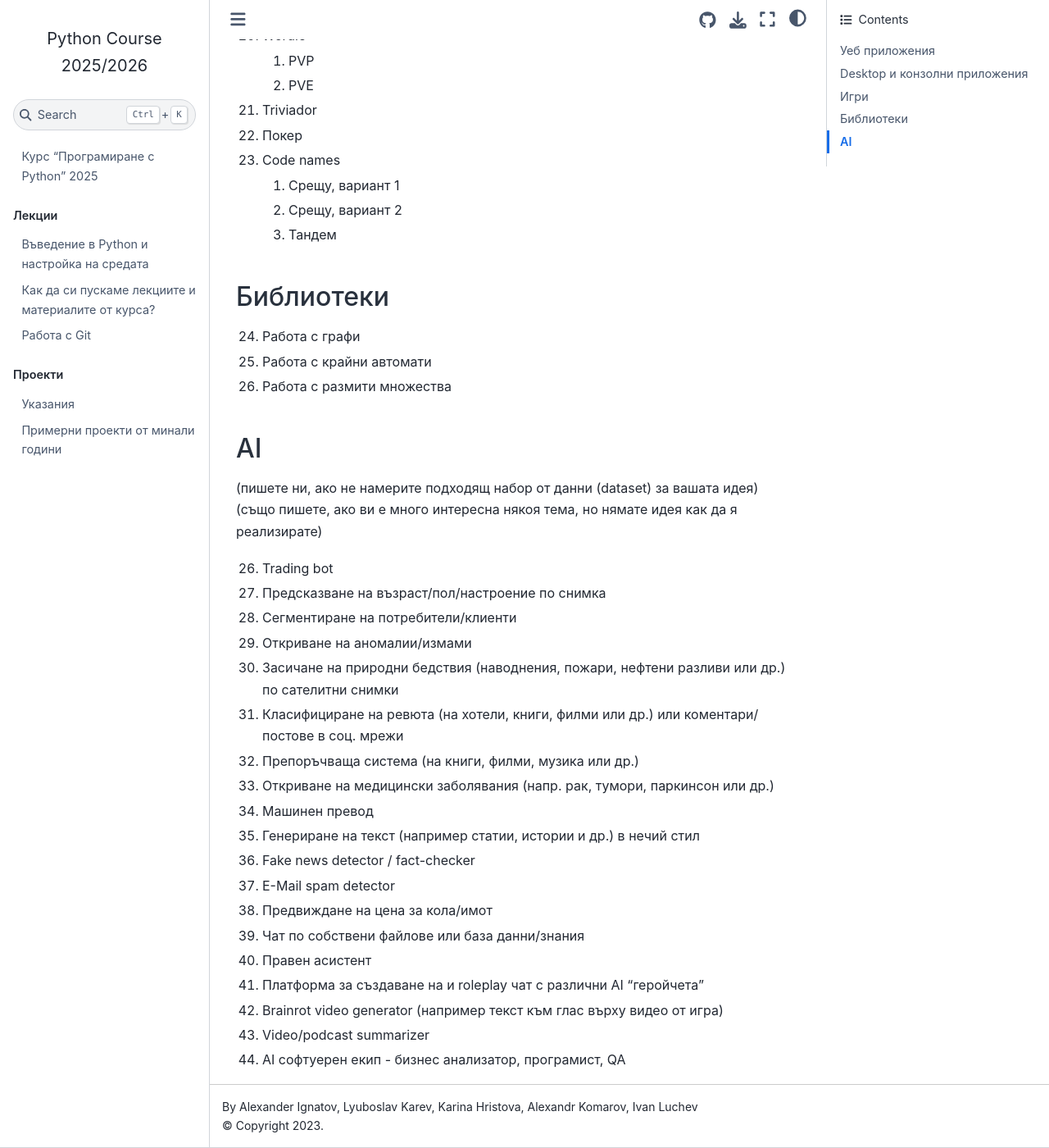
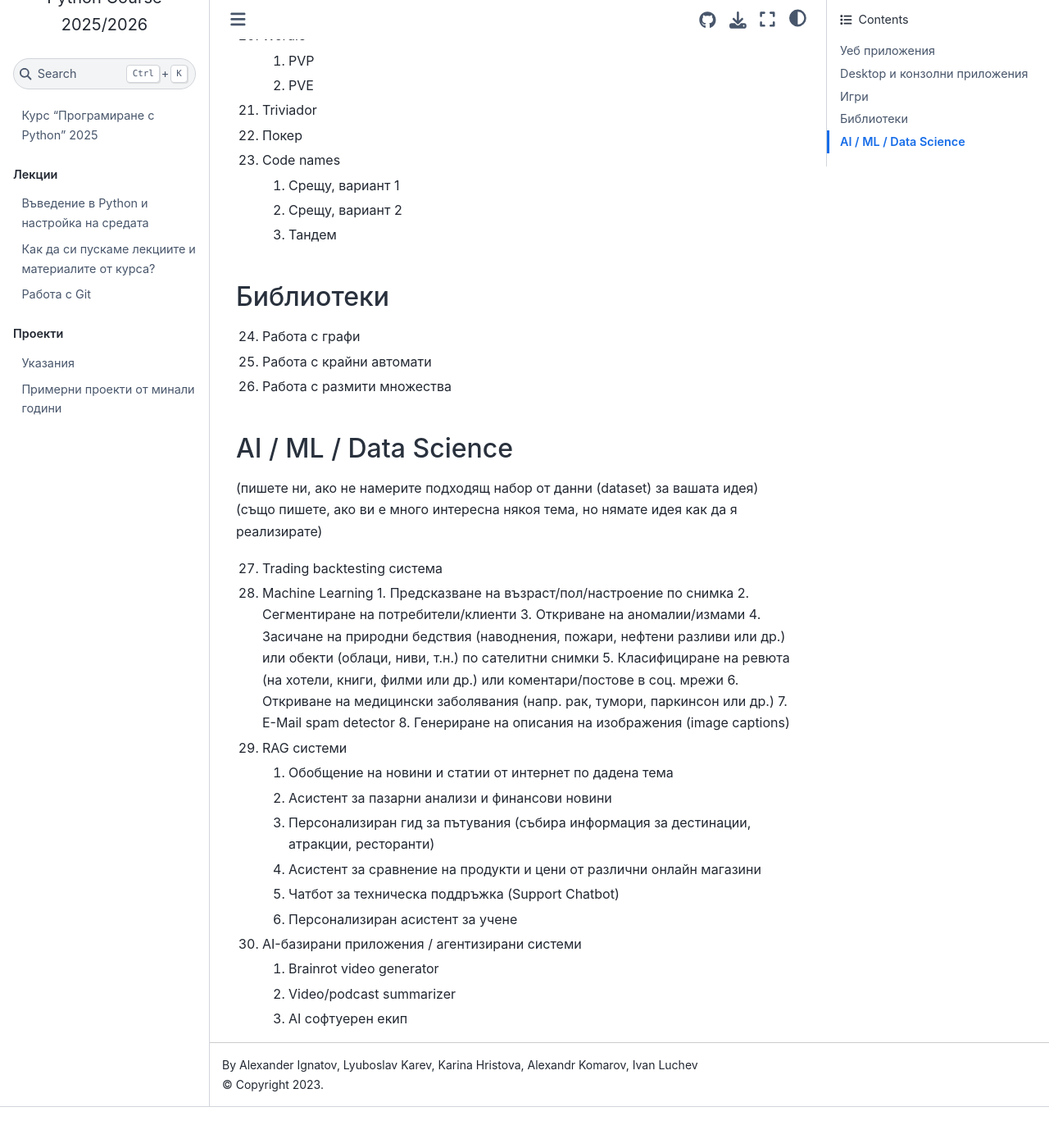
Before and after one commit to fmipython/PythonCourse2025, a Jupyter Book: the page built from project-topics/README.md, in a window 1280 px wide and 1400 px high, scrolled down 2288 px. Shown: the whole window at 82% size. Built offline with Jupyter Book 1.0.4 settings and Sphinx 7.4.7 and the Sphinx Book theme 1.1.4, drawn with Linux system fonts in a browser that asks for light colours; pages that are not in the unit, such as notebooks, are missing from menus; after the commit the page ends 3638 px from its top, so only the background shows below that.

Commit message:
Add AI projects descs

```diff
--- a/project-topics/README.md
+++ b/project-topics/README.md
@@ -84,26 +84,28 @@
 25. Работа с крайни автомати
 26. Работа с размити множества
 
-## AI
+## AI / ML / Data Science
 (пишете ни, ако не намерите подходящ набор от данни (dataset) за вашата идея)
 (също пишете, ако ви е много интересна някоя тема, но нямате идея как да я реализирате)
 
-26. Trading bot
-27. Предсказване на възраст/пол/настроение по снимка
-28. Сегментиране на потребители/клиенти
-29. Откриване на аномалии/измами
-30. Засичане на природни бедствия (наводнения, пожари, нефтени разливи или др.) по сателитни снимки
-31. Класифициране на ревюта (на хотели, книги, филми или др.) или коментари/постове в соц. мрежи
-32. Препоръчваща система (на книги, филми, музика или др.)
-33. Откриване на медицински заболявания (напр. рак, тумори, паркинсон или др.)
-34. Машинен превод
-35. Генериране на текст (например статии, истории и др.) в нечий стил
-36. Fake news detector / fact-checker
-37. E-Mail spam detector
-38. Предвиждане на цена за кола/имот
-39. Чат по собствени файлове или база данни/знания
-40. Правен асистент
-41. Платформа за създаване на и roleplay чат с различни AI "геройчета"
-42. Brainrot video generator (например текст към глас върху видео от игра)
-43. Video/podcast summarizer
-44. AI софтуерен екип - бизнес анализатор, програмист, QA
+27.  Trading backtesting система
+28.  Machine Learning
+    1. Предсказване на възраст/пол/настроение по снимка
+    2. Сегментиране на потребители/клиенти
+    3. Откриване на аномалии/измами
+    4. Засичане на природни бедствия (наводнения, пожари, нефтени разливи или др.) или обекти (облаци, ниви, т.н.) по сателитни снимки
+    5. Класифициране на ревюта (на хотели, книги, филми или др.) или коментари/постове в соц. мрежи
+    6.  Откриване на медицински заболявания (напр. рак, тумори, паркинсон или др.)
+    7.  E-Mail spam detector
+    8.  Генериране на описания на изображения (image captions)
+29. RAG системи
+    1.  Обобщение на новини и статии от интернет по дадена тема
+    2.  Асистент за пазарни анализи и финансови новини
+    3.  Персонализиран гид за пътувания (събира информация за дестинации, атракции, ресторанти)
+    4.  Асистент за сравнение на продукти и цени от различни онлайн магазини
+    5.  Чатбот за техническа поддръжка (Support Chatbot)
+    6.  Персонализиран асистент за учене
+30. AI-базирани приложения / агентизирани системи
+    1.  Brainrot video generator
+    2.  Video/podcast summarizer
+    3.  AI софтуерен екип
```
Also changed, not shown: project-topics/ai-ml-data_science/27-trading.md (added, +25 -0 lines), project-topics/ai-ml-data_science/28-machine-learning.md (added, +69 -0 lines), project-topics/ai-ml-data_science/29-RAG.md (added, +67 -0 lines), project-topics/ai-ml-data_science/30-agents.md (added, +39 -0 lines).
